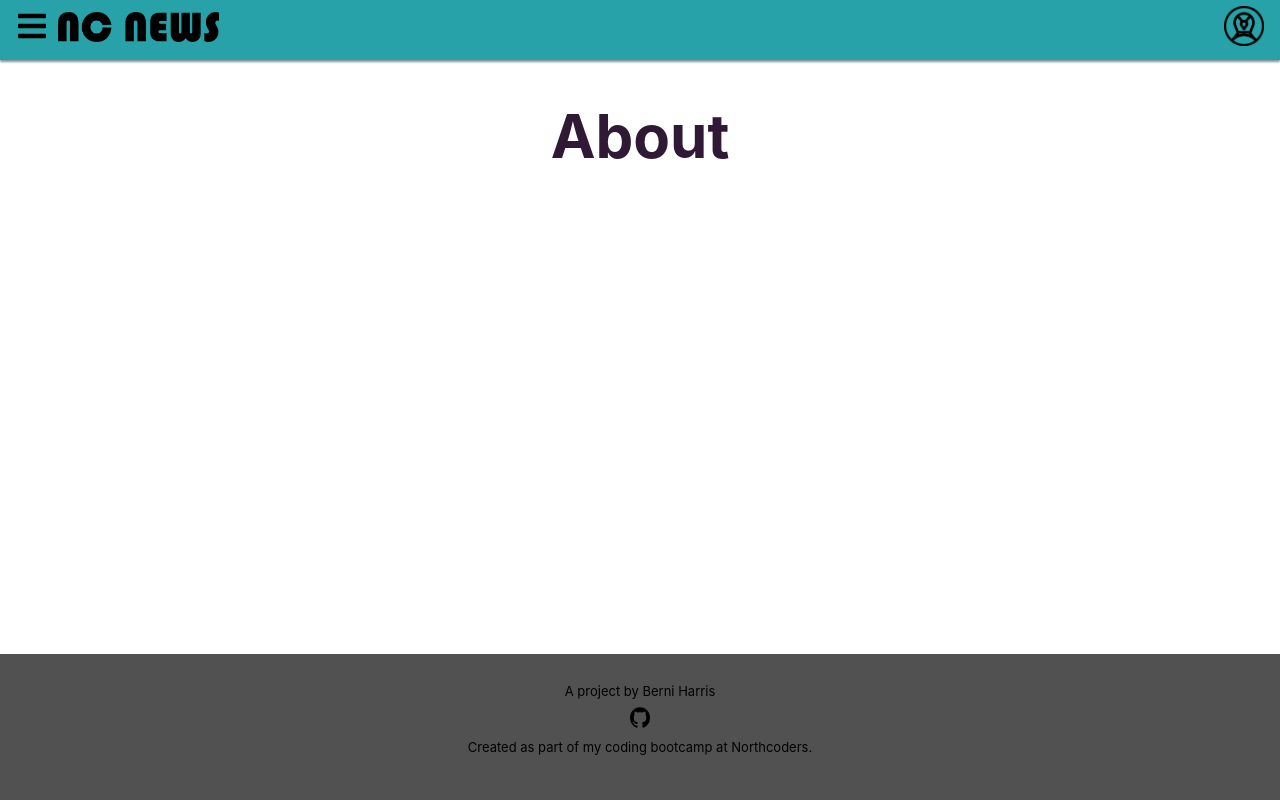
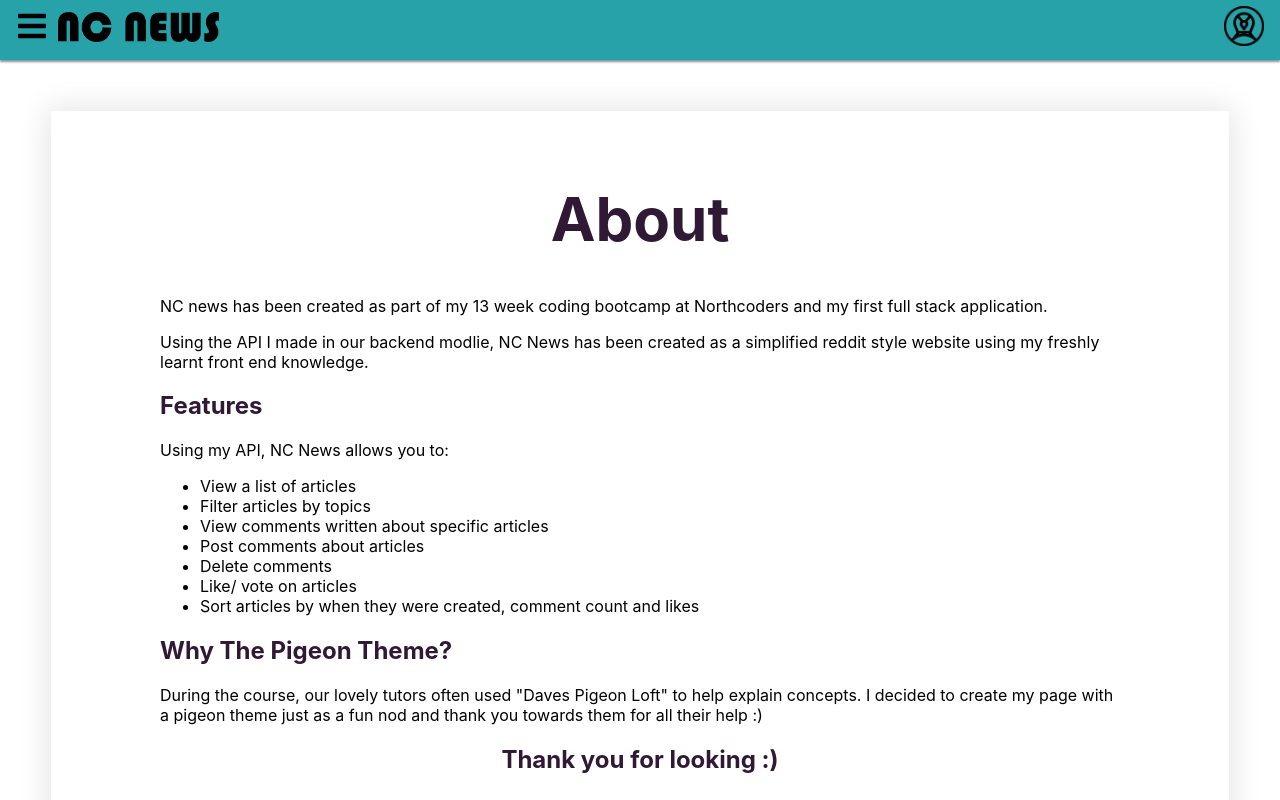
Before and after one commit to BerniHarris/nc-news, a React (Create React App) app: page /about in a window 1280 px wide. Shown: the top 800 px of the page. Built offline with nearby package versions, Linux system fonts and the light colour scheme.

Commit message:
add about page

```diff
--- a/src/App.css
+++ b/src/App.css
@@ -182,6 +182,10 @@ a:active {
 }
 h1 {
   font-size: 60px;
+  color: #301934;
+}
+
+h2 {
   color: #301934;
 }
 .voting {
@@ -388,3 +392,21 @@ button {
   transform: scale(1.1);
   background: #fa450e;
 }
+
+.about {
+  text-align: left;
+}
+
+.about-box {
+  margin: 4%;
+  padding: 2rem;
+  box-shadow: 0 0 28px 4px rgba(0, 0, 0, 0.1);
+}
+
+.inner-about-box {
+  display: block;
+  margin-left: auto;
+  margin-right: auto;
+  max-width: 60rem;
+  padding-bottom: 6rem;
+}
--- a/src/pages/About.jsx
+++ b/src/pages/About.jsx
@@ -1,3 +1,44 @@
 export default function About() {
-  return <h1>About</h1>;
+  return (
+    <div className="about-box">
+      <div className="inner-about-box">
+        <h1>About</h1>
+        <div className="about">
+          <p>
+            NC news has been created as part of my 13 week coding bootcamp at
+            Northcoders and my first full stack application.
+            <p>
+              Using the API I made in our backend modlie, NC News has been
+              created as a simplified reddit style website using my freshly
+              learnt front end knowledge.
+            </p>
+          </p>
+
+          <h2>Features</h2>
+          <p>Using my API, NC News allows you to:</p>
+          <p>
+            <ul>
+              <li>View a list of articles</li>
+              <li>Filter articles by topics</li>
+              <li>View comments written about specific articles</li>
+              <li>Post comments about articles</li>
+              <li>Delete comments</li>
+              <li>Like/ vote on articles</li>
+              <li>
+                Sort articles by when they were created, comment count and likes
+              </li>
+            </ul>
+          </p>
+          <h2>Why The Pigeon Theme?</h2>
+          <p>
+            During the course, our lovely tutors often used "Daves Pigeon Loft"
+            to help explain concepts. I decided to create my page with a pigeon
+            theme just as a fun nod and thank you towards them for all their
+            help :)
+          </p>
+        </div>
+        <h2>Thank you for looking :)</h2>
+      </div>
+    </div>
+  );
 }
```
